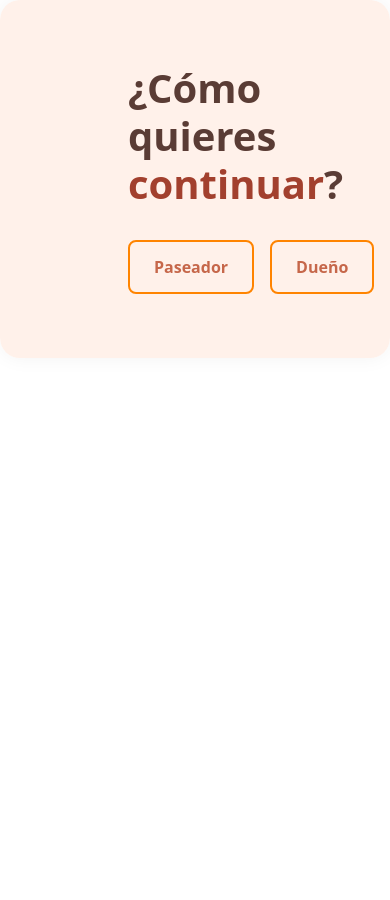
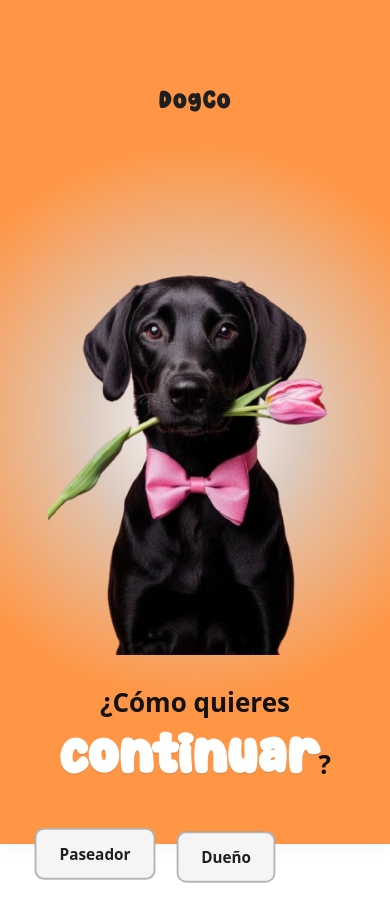
Before and after one commit to seleniassDeveloper/DogCo, a React (Vite) app: page /Home in a window 390 px wide. Before the commit the page ends 844 px from the top, so only its background shows below. Built offline with nearby package versions, Linux system fonts and the light colour scheme; no server answers.

Commit message:
inicio de home con animacion y nuevos colores

```diff
--- a/package.json
+++ b/package.json
@@ -13,6 +13,7 @@
     "bootstrap": "^5.3.7",
     "date-fns": "^4.1.0",
     "firebase": "^12.0.0",
+    "gsap": "^3.13.0",
     "react": "^19.1.0",
     "react-bootstrap": "^2.10.10",
     "react-datepicker": "^8.4.0",
--- a/src/components/Navbar.jsx
+++ b/src/components/Navbar.jsx
@@ -1,7 +1,7 @@
 import React from 'react';
 import '../css/Navbar.css';
 
-export default function Navbar() {
+export function Navbar({ usuario }) {
 
 
 
@@ -17,6 +17,7 @@ export default function Navbar() {
         <li>Contact</li>
       </ul>
       <div className="social-links">
+        <a>{usuario.username}</a>
         <a href="#">IG</a>
         <a href="#">FB</a>
         <a href="#"></a>
--- a/src/css/App.css
+++ b/src/css/App.css
@@ -275,3 +275,36 @@ background: linear-gradient(180deg,rgba(255, 0, 0, 1) 0%, rgba(255, 120, 120, 1)
 .btnCerrarBotonModal:hover{
   background-color: #ff6a00;
 }
+
+.wave-section {
+  position: relative;
+  overflow: hidden;
+  background-color: #fff0e8;
+  border-radius: 0;
+  padding-top: 60px;
+  padding-bottom: 40px;
+  margin-top: 60px;
+}
+
+.wave-top {
+  position: absolute;
+  top: -1px;
+  left: 0;
+  width: 100%;
+  height: 80px;
+  overflow: hidden;
+  line-height: 0;
+  z-index: 0;
+}
+
+.wave-top svg {
+  position: relative;
+  display: block;
+  width: 100%;
+  height: 100%;
+}
+
+.wave-section > *:not(.wave-top) {
+  position: relative;
+  z-index: 1;
+}
--- a/src/css/Home.css
+++ b/src/css/Home.css
@@ -1,40 +1,85 @@
+/* Fuente: si el CSS está en src/css/Home.css, usa ruta relativa */
+@font-face {
+  font-family: 'SuperLobster';
+  src: url('../assets/fuentes/SuperLobster.ttf') format('truetype');
+  font-weight: normal;
+  font-style: normal;
+}
+
+/* Si la fuente está en public/assets/fuentes, usa:
+@font-face {
+  font-family: 'SuperLobster';
+  src: url('/assets/fuentes/SuperLobster.ttf') format('truetype');
+  font-weight: normal;
+  font-style: normal;
+}
+*/
+
 .home-hero-container {
   display: flex;
-  align-items: center;
   justify-content: space-between;
-  background: #fff0e8e0;
-  padding: 4rem 6rem;
-  border-radius: 20px;
+  align-items: stretch;
+  height: 100vh;
+  background: radial-gradient(
+    circle,
+    rgba(255,255,255,1) 0%,
+    rgba(220,203,191,1) 23%,
+    rgba(228,191,163,1) 30%,
+    rgba(255,150,69,1) 60%
+  );
   box-shadow: 0 0 20px rgba(0,0,0,0.05);
+  color: #111;
 }
 
+/* Marca */
+.brand-wrap {
+  position: absolute;
+  padding: 20px;
+}
+.brand-title {
+  font-family: 'SuperLobster', cursive;
+  font-size: clamp(28px, 4vw, 48px);
+  color: #1f1f1f;
+  margin: 0;
+  letter-spacing: 0.5px;
+}
+
+/* Columna izquierda (imagen) */
 .home-left {
   flex: 1;
   display: flex;
   justify-content: center;
+  align-items: flex-end;
+
+}
+.hero-dog-img {
+  max-height: 70vh;
+  width: auto;
+  object-fit: contain;
+  padding: 0;
 }
 
-.hero-dog-img {
-  max-width: 100%;
-  height: auto;
-  object-fit: contain;
-}
-
+/* Columna derecha (texto y botones) */
 .home-right {
   flex: 1;
-  padding-left: 2rem;
+  display: flex;
+  align-items: center;
+  padding: 2rem;
 }
 
 .hero-title {
-  font-size: 2.5rem;
-  color: #5a3c35;
+  font-size: clamp(26px, 4vw, 40px);
+  color: #111;
   font-weight: 600;
-  margin-bottom: 2rem;
+  margin-bottom: 1.5rem;
+  line-height: 1.2;
 }
-
 .hero-title span {
+  font-family: 'SuperLobster', cursive; /* aplica la fuente al span */
   font-weight: 700;
-  color: #a2402e;
+  font-size: 60px;
+  color: #ffffff; /* contrasta con el fondo cálido */
+  text-shadow: 0 1px 0 rgba(0,0,0,0.15);
 }
 
 .hero-buttons {
@@ -42,42 +87,53 @@
   gap: 1rem;
 }
 
-.donate-btn {
-  background-color: #ff8400;
-  border: none;
-  padding: 0.8rem 1.5rem;
-  color: white;
-  font-weight: bold;
-  border-radius: 8px;
-  cursor: pointer;
-}
-
-.learn-btn {
-  background: none;
-  border: 2px solid #ff8400;
-  padding: 0.8rem 1.5rem;
-  font-weight: bold;
-  color: #c6674a;
-  border-radius: 8px;
-  cursor: pointer;
-}
+/* Botones rol */
 .rol-btn {
   padding: 0.8rem 1.5rem;
-  font-weight: bold;
-  border-radius: 8px;
+  font-weight: 700;
+  border-radius: 10px;
   cursor: pointer;
-  transition: all 0.2s ease;
-  border: 2px solid #ff8400;
-  background: transparent;
-  color: #c6674a;
+  border: 2px solid rgba(33,33,33,0.3);
+  background: #f5f5f5;         /* base gris claro */
+  color: #1f1f1f;              /* texto oscuro */
+  transition: background 0.2s ease, color 0.2s ease, transform 0.2s ease, box-shadow 0.2s ease;
 }
 
 .rol-btn:hover {
-  background-color: #ffedd5; /* suave naranja al pasar */
+  background-color: #ff7b00;   /* acento naranja al hover */
+  color: #fff;
+  border-color: #ff7b00;
 }
 
 .rol-btn.active {
-  background-color: #ff8400;
-  color: white;
-  border: 2px solid #ff8400;
+  background: #f0f0f0;         /* blanco gris suave (lo que pediste) */
+  color: #000;
+  border-color: #cfcfcf;
 }
+
+/* Fade-out por si lo usas como clase */
+.fade-out {
+  animation: fadeOut 0.5s ease forwards;
+}
+@keyframes fadeOut {
+  0% { opacity: 1; transform: translateY(0); }
+  100% { opacity: 0; transform: translateY(-30px); }
+}
+
+/* Responsivo básico */
+@media (max-width: 900px) {
+  .home-hero-container {
+    flex-direction: column;
+    padding-top: 64px; /* deja espacio a la marca */
+  }
+  .home-left, .home-right {
+    flex: unset;
+    width: 100%;
+    justify-content: center;
+    text-align: center;
+  }
+  .brand-wrap {
+    left: 50%;
+    transform: translateX(-50%);
+  }
+}
--- a/src/css/HomeDueno.css
+++ b/src/css/HomeDueno.css
@@ -1,8 +1,10 @@
 .home-dueno-container {
-  padding: 40px;
-  background-color: #fffaf7;
+
+
   min-height: 100vh;
   font-family: 'Segoe UI', sans-serif;
+
+
 }
 
 .home-title {
@@ -15,7 +17,7 @@
   background: #ffffff;
   padding: 20px;
   border-radius: 12px;
-  border: 1px solid #f3e2d9;
+
   margin-bottom: 24px;
   box-shadow: 0 2px 10px rgba(0,0,0,0.04);
 }
@@ -33,8 +35,7 @@
 }
 
 .servicio-card {
-  background-color: #fff6ed;
-  border-left: 5px solid #ffa726;
+  background-color: #ffffff;
   padding: 16px;
   border-radius: 10px;
   text-align: center;
--- a/src/firebase.js
+++ b/src/firebase.js
@@ -1,15 +1,15 @@
 import { initializeApp } from "firebase/app";
 import { getAuth } from "firebase/auth";
 import { getFirestore } from "firebase/firestore";
-
 
 const firebaseConfig = {
   apiKey: "AIzaSyCyweJUwuS0aGNsIzmDsDdEx3tnCdO9N9A",
   authDomain: "dogco-2735e.firebaseapp.com",
   projectId: "dogco-2735e",
-  storageBucket: "dogco-2735e.appspot.com",
+  storageBucket: "dogco-2735e.appspot.com", // ← corregido aquí
   messagingSenderId: "342262162869",
-  appId: "TU_APP_ID_REAL"
+  appId: "1:342262162869:web:2a3e7c4d92abf5bf7a65fc",
+  measurementId: "G-YPLWV9RS3L"
 };
 
 const app = initializeApp(firebaseConfig);
--- a/src/pages/Home.jsx
+++ b/src/pages/Home.jsx
@@ -1,49 +1,136 @@
-import React, { useState } from 'react';
-import { useNavigate } from 'react-router-dom';
-import perroNegro from '../assets/perroNegro.png';
-import '../css/Home.css';
+import React, { useEffect, useRef, useState } from "react";
+import { useNavigate } from "react-router-dom";
+import perroNegro from "../assets/perroNegro.png";
+import "../css/Home.css";
+import { gsap } from "gsap";
 
 export const Home = () => {
   const navigate = useNavigate();
   const [rolSeleccionado, setRolSeleccionado] = useState(null);
 
+  const rootRef = useRef(null);
+  const titleRef = useRef(null);
+  const buttonsRef = useRef([]);
+  const brandRef = useRef(null);
+  buttonsRef.current = [];
+
+  const addBtnRef = (el) => {
+    if (el && !buttonsRef.current.includes(el)) buttonsRef.current.push(el);
+  };
+
+  useEffect(() => {
+    const ctx = gsap.context(() => {
+      // entrada de marca y título
+      gsap.from([brandRef.current, titleRef.current], {
+        y: 20,
+        opacity: 0,
+        duration: 0.6,
+        ease: "power2.out",
+        stagger: 0.1
+      });
+
+      // entrada de botones
+      gsap.from(buttonsRef.current, {
+        y: 16,
+        opacity: 0,
+        scale: 0.95,
+        duration: 0.5,
+        ease: "power2.out",
+        stagger: 0.12,
+        delay: 0.1
+      });
+
+      // hover / leave / press
+      buttonsRef.current.forEach((btn) => {
+        const onEnter = () =>
+          gsap.to(btn, {
+            y: -4,
+            boxShadow: "0 10px 24px rgba(20,20,20,0.25)",
+            duration: 0.25,
+            ease: "power2.out",
+            overwrite: "auto"
+          });
+        const onLeave = () =>
+          gsap.to(btn, {
+            y: 0,
+            boxShadow: "0 0 0 rgba(0,0,0,0)",
+            duration: 0.25,
+            ease: "power2.out",
+            overwrite: "auto"
+          });
+        const onDown = () => gsap.to(btn, { scale: 0.98, duration: 0.1 });
+        const onUp = () => gsap.to(btn, { scale: 1, duration: 0.1 });
+
+        btn.addEventListener("mouseenter", onEnter);
+        btn.addEventListener("mouseleave", onLeave);
+        btn.addEventListener("mousedown", onDown);
+        btn.addEventListener("mouseup", onUp);
+
+        // cleanup por botón
+        btn._cleanup = () => {
+          btn.removeEventListener("mouseenter", onEnter);
+          btn.removeEventListener("mouseleave", onLeave);
+          btn.removeEventListener("mousedown", onDown);
+          btn.removeEventListener("mouseup", onUp);
+        };
+      });
+    }, rootRef);
+
+    return () => {
+      buttonsRef.current.forEach((b) => b?._cleanup && b._cleanup());
+      ctx.revert();
+    };
+  }, []);
+
   const handleSelectRol = (rol) => {
     setRolSeleccionado(rol);
-    localStorage.setItem('rol', rol);
+    localStorage.setItem("rol", rol);
 
-    setTimeout(() => {
-      if (rol === 'paseador') {
-        navigate('/HomePaseador');
-      } else {
-        navigate('/HomeDueno');
-      }
-    }, 300);
+    const tl = gsap.timeline({
+      defaults: { ease: "power2.inOut" },
+      onComplete: () => navigate(rol === "paseador" ? "/HomePaseador" : "/HomeDueno")
+    });
+
+    tl.to(buttonsRef.current, { y: 10, opacity: 0, duration: 0.25, stagger: 0.05 })
+      .to(titleRef.current, { y: -10, opacity: 0, duration: 0.25 }, "<")
+      .to(rootRef.current, { opacity: 0, duration: 0.25 }, "<");
   };
 
+  return (
+    <div ref={rootRef} className="home-hero-container">
+      <div className="brand-wrap">
+        <h1 ref={brandRef} className="brand-title">DogCo</h1>
+      </div>
 
+      <div className="home-left">
+        <img src={perroNegro} alt="Perro con flor" className="hero-dog-img" />
+      </div>
 
-  return (
-    <div className="home-hero-container">
-      <div className="home-left">
-        <img src={perroNegro} alt="dog with flower" className="hero-dog-img" />
-      </div>
       <div className="home-right">
-        <h1 className="hero-title">¿Cómo quieres <span>continuar</span>?</h1>
+        <div>
+          <h1 ref={titleRef} className="hero-title">
+            ¿Cómo quieres <span>continuar</span>?
+          </h1>
+
           <div className="hero-buttons">
             <button
-            className={`rol-btn ${rolSeleccionado === 'paseador' ? 'active' : ''}`}
-            onClick={() => handleSelectRol('paseador')}
+              ref={addBtnRef}
+              className={`rol-btn ${rolSeleccionado === "paseador" ? "active" : ""}`}
+              onClick={() => handleSelectRol("paseador")}
             >
               Paseador
             </button>
+
             <button
-            className={`rol-btn ${rolSeleccionado === 'dueno' ? 'active' : ''}`}
-            onClick={() => handleSelectRol('dueno')}
+              ref={addBtnRef}
+              className={`rol-btn ${rolSeleccionado === "dueno" ? "active" : ""}`}
+              onClick={() => handleSelectRol("dueno")}
             >
               Dueño
             </button>
           </div>
         </div>
       </div>
+    </div>
   );
 };
```
Also changed, not shown: src/context/AuthContext.jsx (+71 -10 lines), src/css/Navbar.css (+7 -9 lines), src/pages/SingUp.jsx (+50 -9 lines), src/pages/dueno/HomeDueno.jsx (+26 -9 lines), src/pages/paseador/HomePaseador.jsx (+8 -2 lines), 1 other file (tests, documents, lock files or other folders). Lines whose indentation alone changed are shown as unchanged.
